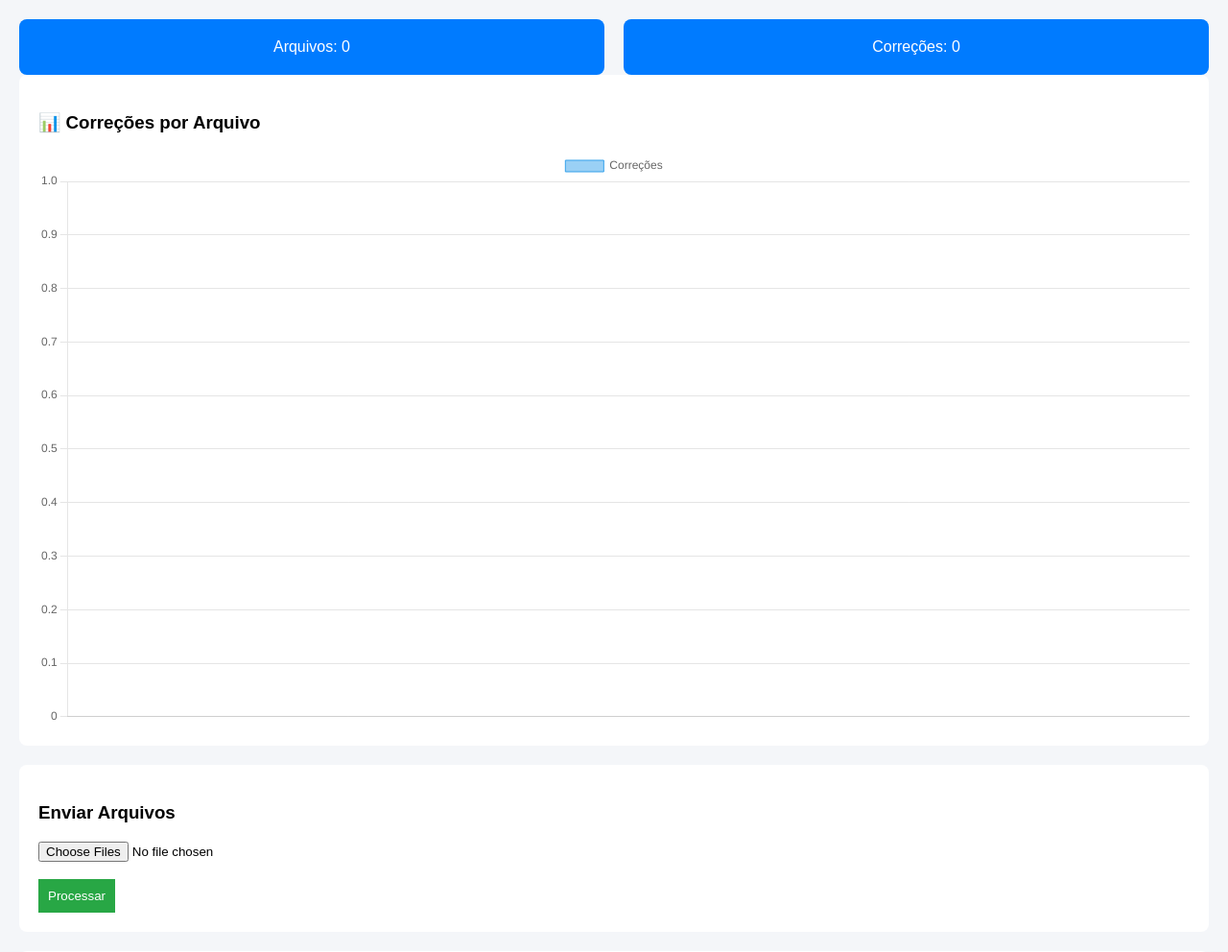
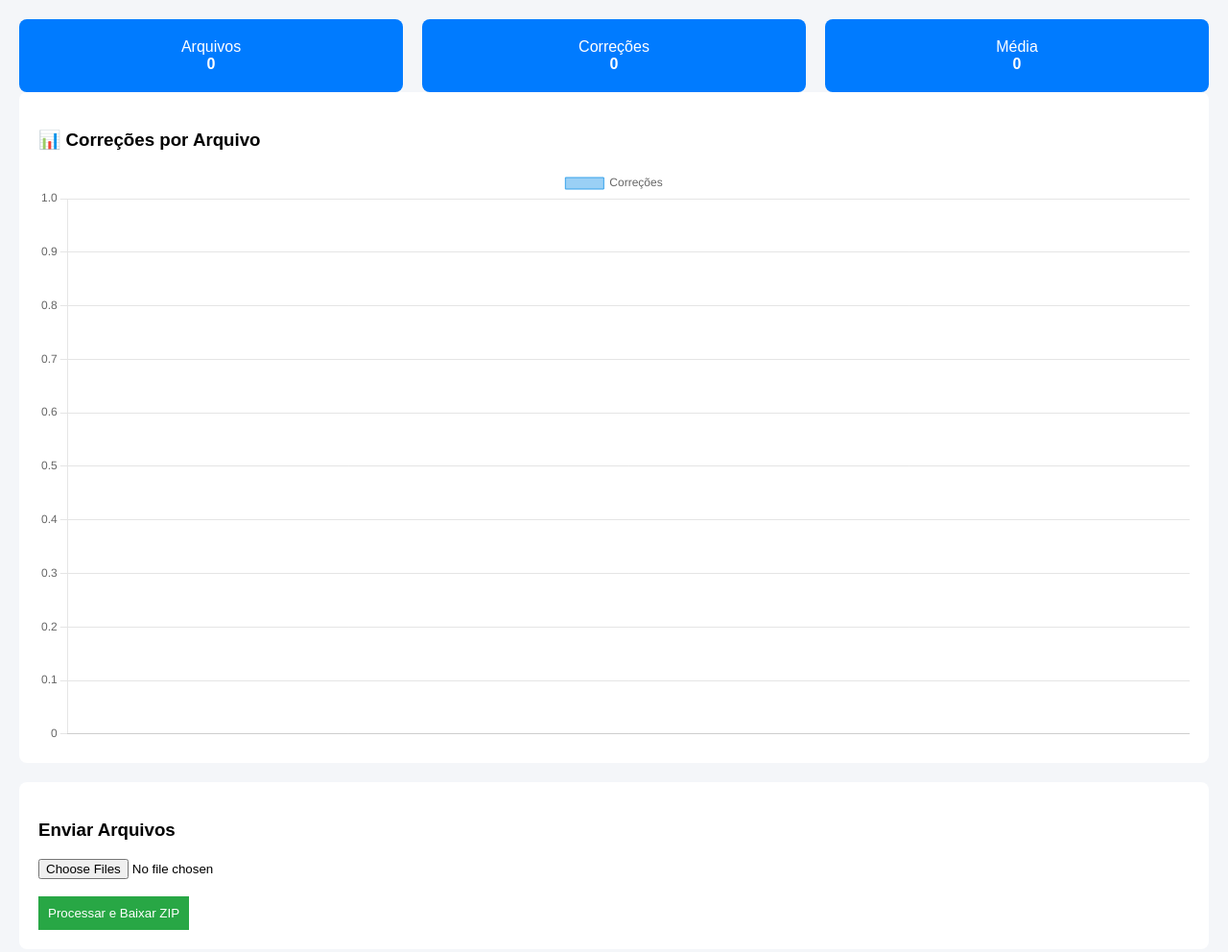
Before and after one commit to henriqueporfiriopereira/siope-pro-max, a Flask app: page /home in a window 1280 px wide. Shown: the part 53-1045 px from the top of the page at 96% size. Run offline with Flask 3, Linux system fonts and the light colour scheme; the visitor is signed in with stand-in values (Sample User, id 1); data that the repository does not hold is empty.

Commit message:
zip + dashboard completo

```diff
--- a/app.py
+++ b/app.py
@@ -51,58 +51,76 @@ def home():
     total_arquivos = len(logs)
     total_correcoes = sum(correcoes)
 
+    media = round(total_correcoes / total_arquivos, 2) if total_arquivos else 0
+
     return render_template(
         "home.html",
         logs=logs,
         nomes=nomes,
         correcoes=correcoes,
         total_arquivos=total_arquivos,
-        total_correcoes=total_correcoes
+        total_correcoes=total_correcoes,
+        media=media
     )
 
-from flask import redirect, url_for
+import zipfile
+from io import BytesIO
 
 @app.route("/upload", methods=["POST"])
 @login_required
 def upload():
     files = request.files.getlist("file")
 
-    for file in files:
-        path = os.path.join(UPLOAD, file.filename)
-        file.save(path)
+    zip_buffer = BytesIO()
 
-        df = pd.read_excel(path, header=None)
-        linhas = []
-        erros = 0
+    with zipfile.ZipFile(zip_buffer, "w") as zip_file:
 
-        for _, row in df.iterrows():
-            if pd.isna(row[0]): continue
+        for file in files:
+            path = os.path.join(UPLOAD, file.filename)
+            file.save(path)
 
-            partes = str(row[0]).split(';')
+            df = pd.read_excel(path, header=None)
+            linhas = []
+            erros = 0
 
-            if len(partes) > 21:
-                try:
-                    base = float(partes[17].replace('.', '').replace(',', '.'))
-                    rem = float(partes[21].replace('.', '').replace(',', '.'))
+            for _, row in df.iterrows():
+                if pd.isna(row[0]): continue
 
-                    if base > rem:
-                        partes[17] = partes[21]
-                        erros += 1
-                except:
-                    pass
+                partes = str(row[0]).split(';')
 
-            linhas.append(';'.join(partes))
+                if len(partes) > 21:
+                    try:
+                        base = float(partes[17].replace('.', '').replace(',', '.'))
+                        rem = float(partes[21].replace('.', '').replace(',', '.'))
 
-        out = path.replace(".xlsx","_CORRIGIDO.xlsx")
-        pd.DataFrame(linhas).to_excel(out, index=False, header=False)
+                        if base > rem:
+                            partes[17] = partes[21]
+                            erros += 1
+                    except:
+                        pass
 
-        log = FileLog(filename=file.filename, corrections=erros)
-        db.session.add(log)
+                linhas.append(';'.join(partes))
+
+            nome_saida = file.filename.replace(".xlsx", "_CORRIGIDO.xlsx")
+
+            output_path = os.path.join(UPLOAD, nome_saida)
+            pd.DataFrame(linhas).to_excel(output_path, index=False, header=False)
+
+            zip_file.write(output_path, nome_saida)
+
+            log = FileLog(filename=file.filename, corrections=erros)
+            db.session.add(log)
 
     db.session.commit()
 
-    # 🔥 VOLTA PRO DASHBOARD
-    return redirect(url_for("home"))
+    zip_buffer.seek(0)
+
+    return send_file(
+        zip_buffer,
+        as_attachment=True,
+        download_name="arquivos_corrigidos.zip",
+        mimetype="application/zip"
+    )
 
 @app.route("/logout")
 def logout():
--- a/templates/home.html
+++ b/templates/home.html
@@ -25,8 +25,9 @@ td,th { padding:10px; border-bottom:1px solid #ddd;}
 <div class="container">
 
 <div class="stats">
-<div class="stat">Arquivos: {{total_arquivos}}</div>
-<div class="stat">Correções: {{total_correcoes}}</div>
+<div class="stat">Arquivos<br><b>{{total_arquivos}}</b></div>
+<div class="stat">Correções<br><b>{{total_correcoes}}</b></div>
+<div class="stat">Média<br><b>{{media}}</b></div>
 </div>
 
 <div class="card">
@@ -39,7 +40,7 @@ td,th { padding:10px; border-bottom:1px solid #ddd;}
 <form action="/upload" method="post" enctype="multipart/form-data">
 <input type="file" name="file" multiple>
 <br><br>
-<button>Processar</button>
+<button>Processar e Baixar ZIP</button>
 </form>
 </div>
 
@@ -59,9 +60,7 @@ td,th { padding:10px; border-bottom:1px solid #ddd;}
 </div>
 
 <script>
-const ctx = document.getElementById('grafico');
-
-new Chart(ctx, {
+new Chart(document.getElementById('grafico'), {
     type: 'bar',
     data: {
         labels: {{ nomes|tojson }},
@@ -71,9 +70,7 @@ new Chart(ctx, {
             borderWidth: 1
         }]
     },
-    options: {
-        responsive: true
-    }
+    options: { responsive: true }
 });
 </script>
 
```
